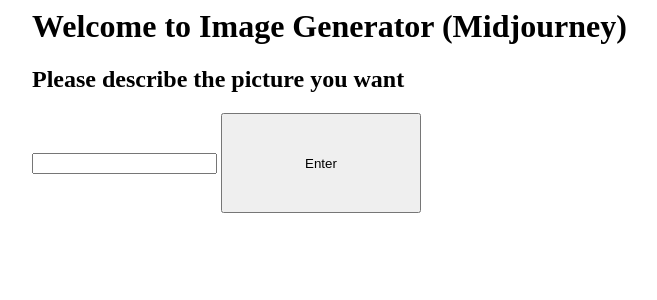
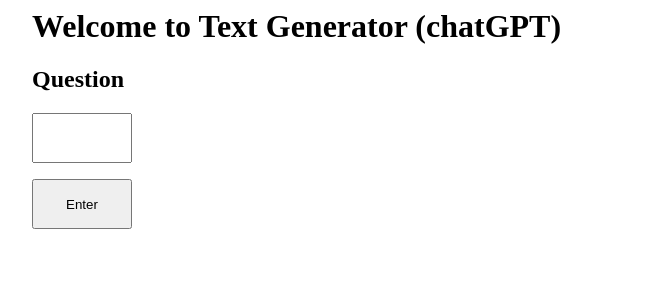
Before and after one commit to xpc031019/cheng, a Flask app: page /text_gpt in a window 1280 px wide. Shown: the top 300 px of the page, without its empty margins (292-949 px from the left). Run offline with Flask 3, Linux system fonts and the light colour scheme; parts of the project's set-up code (start-up, migrations or seed data) failed here and were passed over.

Commit message:
Update text_gpt.html

```diff
--- a/templates/text_gpt.html
+++ b/templates/text_gpt.html
@@ -6,10 +6,10 @@
 </style>
 
 <div class="container">
-<h1>Welcome to Image Generator (Midjourney)</h1>
-<form action="/image_result" method="post">
-        <h2>Please describe the picture you want </h2>
-        <input type = "text" name="q">
-        <input type = "submit" value="Enter" style="width:200px;height:100px;">
+<h1>Welcome to Text Generator (chatGPT)</h1>
+<form action="/text_result" method="post">
+        <h2>Question </h2>
+        <input type = "text" name="q" style="width:100px;height:50px">
+        <p><input type = "submit" value="Enter" style="width:100px;height:50px"></p>
 </form>
 </div>
```
